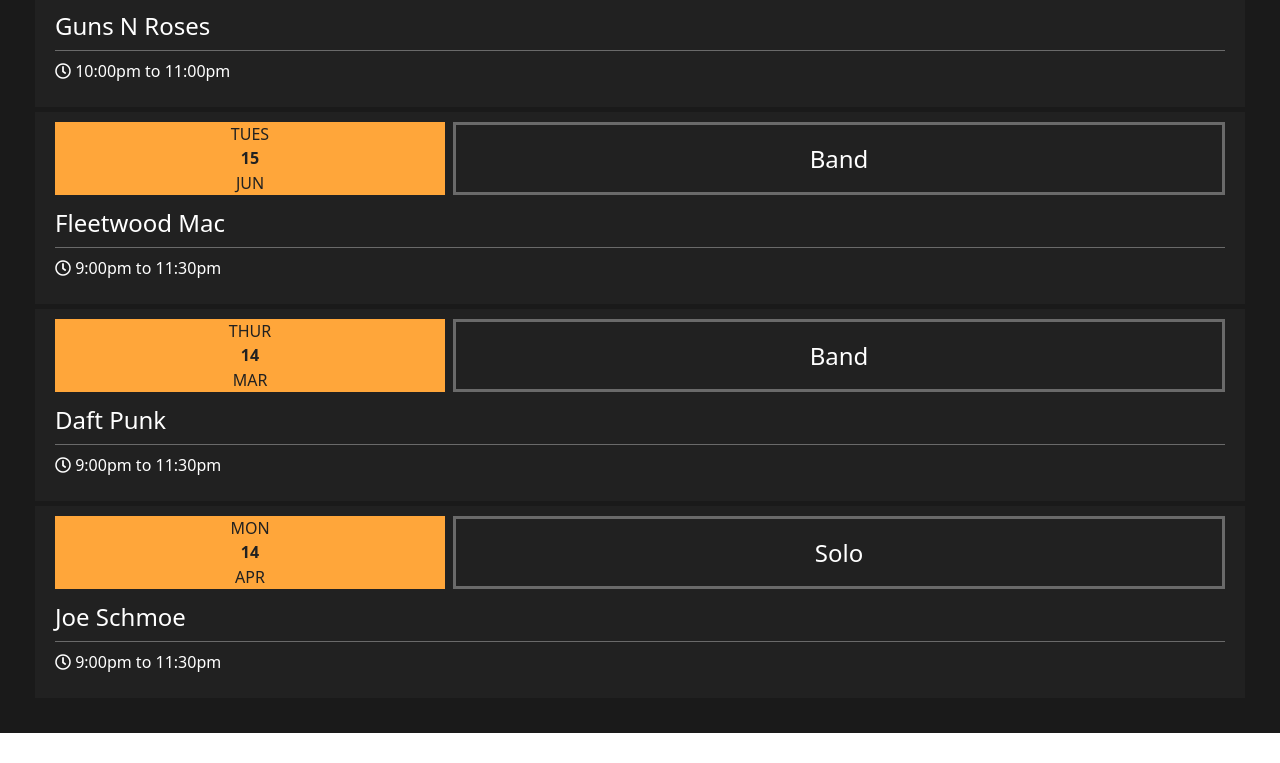
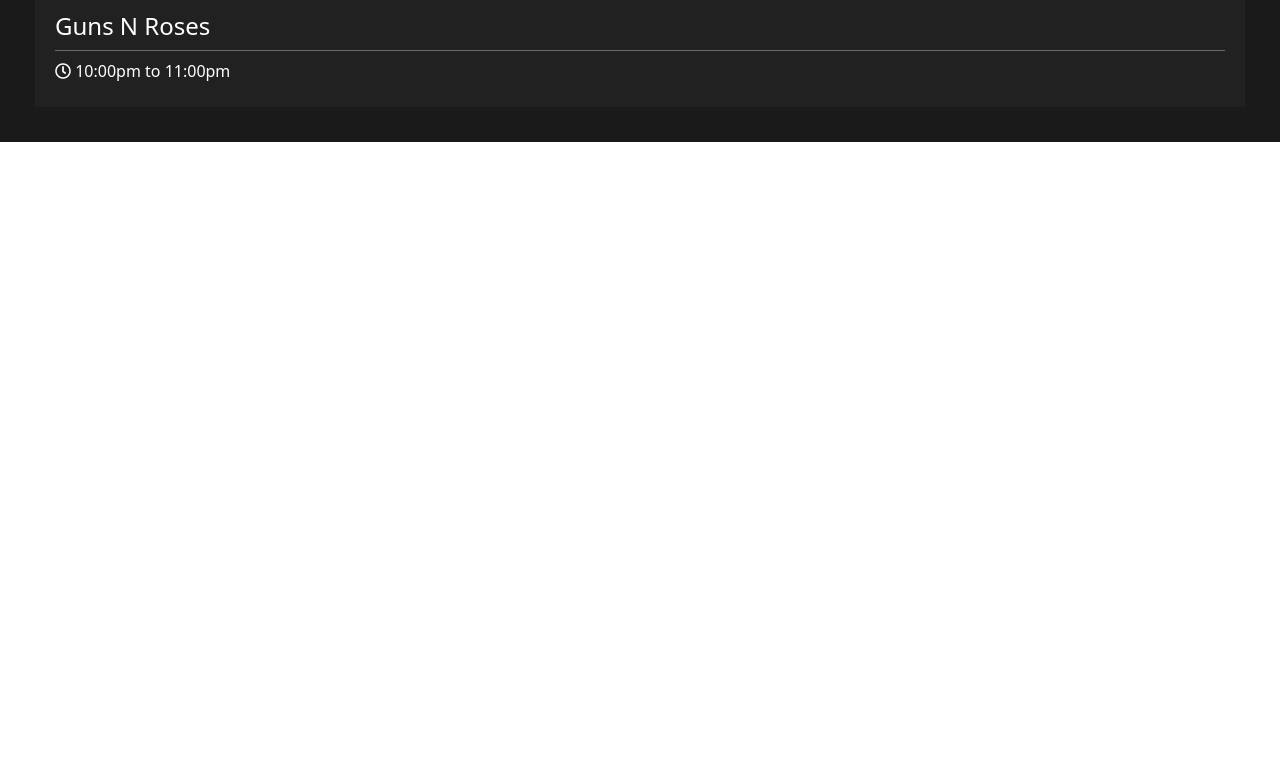
Before and after one commit to dstearle/vue-calendar-list, a Vue app: page / in a window 1280 px wide. Shown: the part 1024-1787 px from the top of the page. After the commit the page ends 1196 px from the top, so only its background shows below. Built offline with nearby package versions, Linux system fonts and the light colour scheme.

Commit message:
Testing out filtering the number of viewable shows in the list with computed property

```diff
--- a/src/components/ShowsList.vue
+++ b/src/components/ShowsList.vue
@@ -1,7 +1,7 @@
 <template>
 
     <!-- List of shows -->
-    <div :key="show.id" v-for="show in shows">
+    <div :key="show.id" v-for="show in filteredShowsList">
 
         <Show :show="show" />
 
@@ -29,6 +29,30 @@
 
         },
 
+        data(){
+
+            return {
+
+                // Current index for the shows list
+                currentIndex: 0,
+                // The limit of viewable shows
+                limit: 5,
+
+            }
+
+        },
+
+        computed:{
+
+            // Paginates the list
+            filteredShowsList(){
+
+                return this.limit ? this.shows.slice(this.currentIndex, this.limit) : this.shows
+
+            }
+
+        }
+
     }
 
 </script>
```
